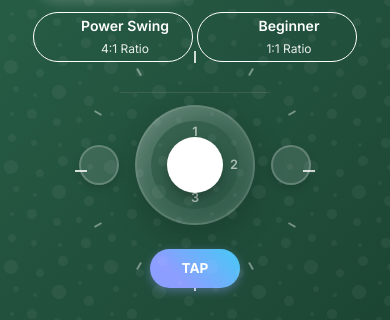
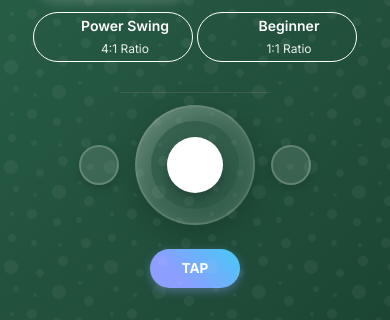
Before and after one commit to peterbarone/golfmotion, a Next.js app: page /practice-audio in a window 390 px wide. Shown: the part 444-764 px from the top of the page. Built offline with nearby package versions, Linux system fonts and the light colour scheme; some icons are missing.

Commit message:
mobile tick removals

```diff
--- a/src/components/Metronome.tsx
+++ b/src/components/Metronome.tsx
@@ -573,8 +573,7 @@ export default function MetronomeUI() {
                 boxShadow: '0 0 10px rgba(74, 222, 128, 0.6), inset 0 0 5px rgba(255, 255, 255, 0.5)'
               }} />
             </Box>
-          </Box>
-        </Stack>
+          </Box>        </Stack>
       </Box>
 
       {/* Preset Buttons */}
@@ -760,20 +759,7 @@ export default function MetronomeUI() {
               opacity: 0.6
             }} />
 
-            {/* Tick marks for the dial */}
-            {[...Array(12)].map((_, i) => (
-              <Box
-                key={i}
-                sx={{
-                  position: 'absolute',
-                  width: 2,
-                  height: i % 3 === 0 ? 12 : 8,
-                  backgroundColor: i % 3 === 0 ? 'rgba(255,255,255,0.8)' : 'rgba(255,255,255,0.4)',
-                  transform: `rotate(${i * 30}deg) translateY(-108px)`,
-                  transformOrigin: 'bottom center'
-                }}
-              />
-            ))}
+            {/* Tick marks removed */}
 
             {/* Golf swing timing marks - specifically for 3:1 timing */}
             <Box sx={{
@@ -783,46 +769,7 @@ export default function MetronomeUI() {
               borderRadius: '50%',
               pointerEvents: 'none'
             }}>
-              <Typography
-                sx={{
-                  position: 'absolute',
-                  top: { xs: 15, sm: 18, md: 20 },
-                  left: '50%',
-                  transform: 'translateX(-50%)',
-                  color: 'rgba(255,255,255,0.6)',
-                  fontWeight: 600,
-                  fontSize: '0.8rem'
-                }}
-              >
-                1
-              </Typography>
-              <Typography
-                sx={{
-                  position: 'absolute',
-                  right: { xs: 15, sm: 18, md: 20 },
-                  top: '50%',
-                  transform: 'translateY(-50%)',
-                  color: 'rgba(255,255,255,0.6)',
-                  fontWeight: 600,
-                  fontSize: '0.8rem'
-                }}
-              >
-                2
-              </Typography>
-              <Typography
-                sx={{
-                  position: 'absolute',
-                  bottom: { xs: 15, sm: 18, md: 20 },
-                  left: '50%',
-                  transform: 'translateX(-50%)',
-                  color: 'rgba(255,255,255,0.6)',
-                  fontWeight: 600,
-                  fontSize: '0.8rem'
-                }}
-              >
-                3
-              </Typography>
-              {/* "GO" label removed */}
+              {/* Numbers 1, 2, 3 removed from the dial */}
             </Box>
 
             {/* Green indicator line and base dot removed */}
```
